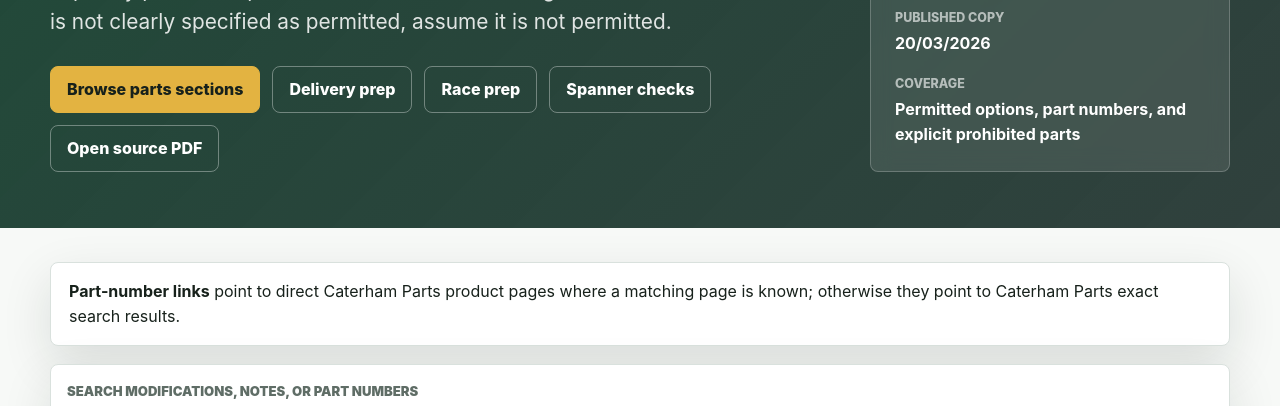
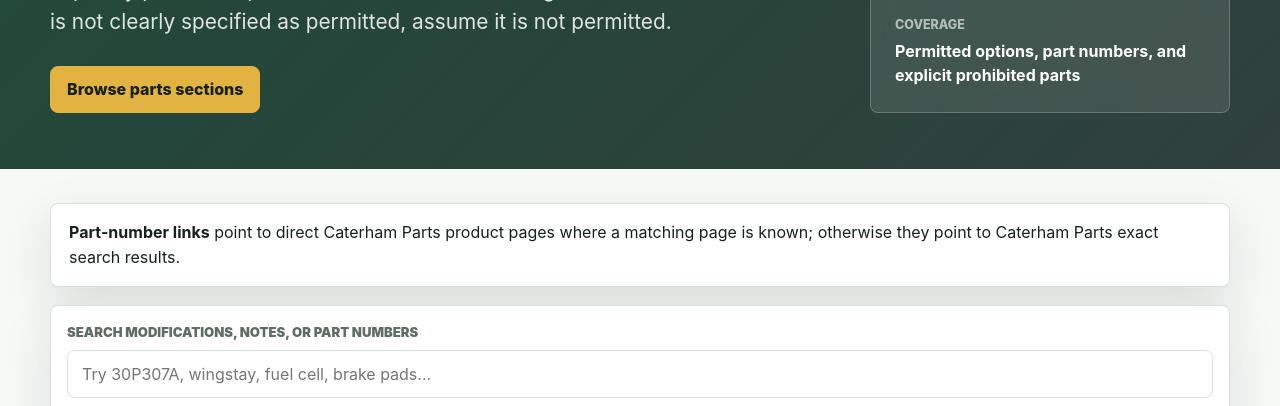
Before and after one commit to AllyMurray/caterham-academy-2026, a plain HTML site: page parts.html in a window 1280 px wide. Shown: the part 389-795 px from the top of the page. Drawn offline with Linux system fonts and the light colour scheme.

Commit message:
Simplify hero navigation buttons

```diff
--- a/parts.html
+++ b/parts.html
@@ -37,15 +37,6 @@
           </p>
           <div class="hero-actions">
             <a class="button primary" href="#sections">Browse parts sections</a>
-            <a class="button" href="index.html">Delivery prep</a>
-            <a class="button" href="race-prep.html">Race prep</a>
-            <a class="button" href="spanner-checks.html">Spanner checks</a>
-            <a
-              class="button"
-              href="https://caterhamcars.com/assets/Documents/Academy%20Downloads/2026%20Caterham%20Academy%20Championship%20Regulations.pdf"
-            >
-              Open source PDF
-            </a>
           </div>
         </div>
         <aside class="source-card" aria-label="Source details">
```
Also changed, not shown: index.html (+0 -3 lines), race-prep.html (+0 -1 lines).
